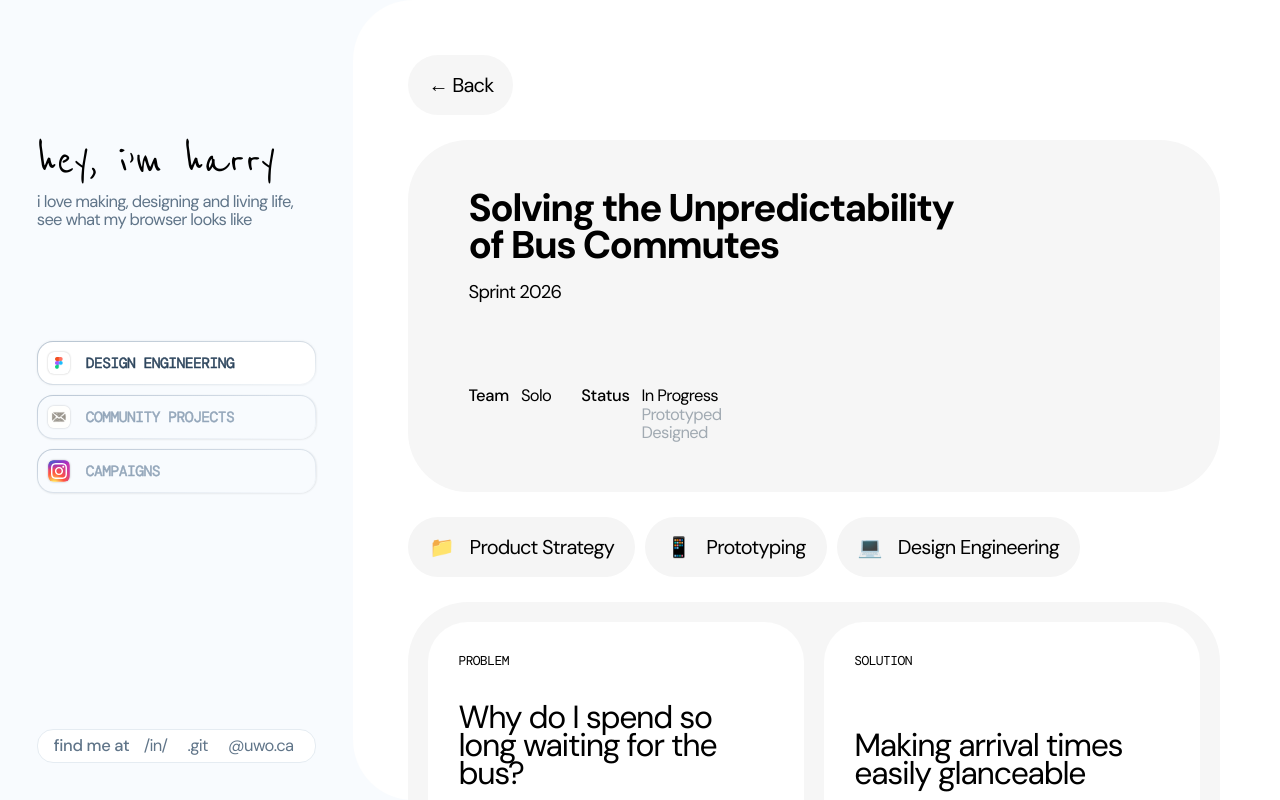
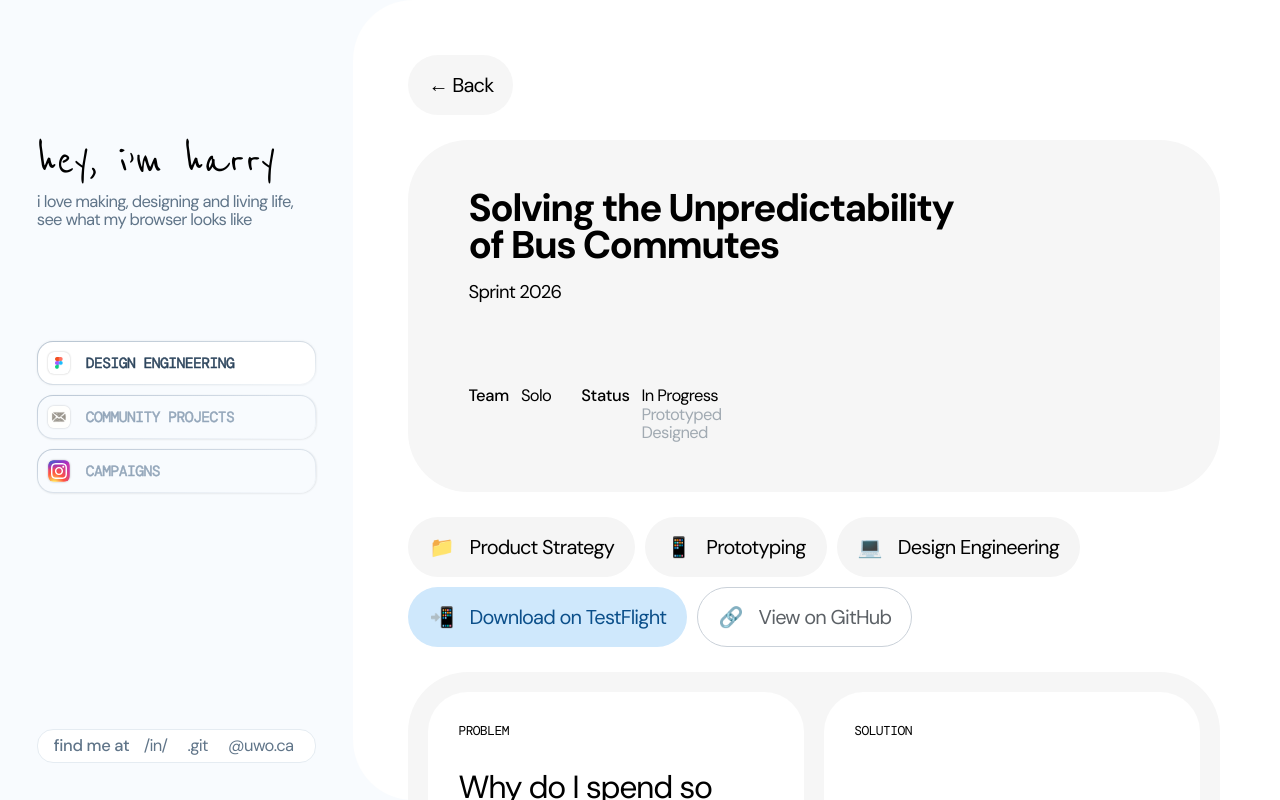
Before and after one commit to harryyangzy/portfoliov2, a React (Vite) app: page /work/stumbl in a window 1280 px wide. Built offline with nearby package versions, Linux system fonts and the light colour scheme; a web font is replaced by a local one.

Commit message:
Add TestFlight and GitHub links to the Stumbl case study.

```diff
--- a/src/StumblCaseStudyPage.tsx
+++ b/src/StumblCaseStudyPage.tsx
@@ -68,6 +68,22 @@ export default function StumblCaseStudyPage() {
             <span className="stush-skill">
               <span aria-hidden>💻</span> Design Engineering
             </span>
+            <a
+              className="stush-skill stumbl-testflight"
+              href="https://testflight.apple.com/join/MueHNP7M"
+              target="_blank"
+              rel="noreferrer noopener"
+            >
+              <span aria-hidden>📲</span> Download on TestFlight
+            </a>
+            <a
+              className="stush-skill stumbl-github"
+              href="https://github.com/harryyangzy/stumbl"
+              target="_blank"
+              rel="noreferrer noopener"
+            >
+              <span aria-hidden>🔗</span> View on GitHub
+            </a>
           </div>
 
           <div className="stush-stack">
--- a/src/stumblCaseStudy.css
+++ b/src/stumblCaseStudy.css
@@ -34,6 +34,32 @@
 .stumbl .stush-skills {
   margin-top: 25px;
   margin-bottom: 25px;
+}
+
+.stumbl-testflight {
+  background: #cfe8fc;
+  color: #0b4f8a;
+  text-decoration: none;
+  border-color: transparent;
+}
+
+.stumbl-testflight:hover {
+  background: #b7dcfa;
+  border-color: #93c5f0;
+  color: #0b4f8a;
+}
+
+.stumbl-github {
+  background: transparent;
+  color: #5c6166;
+  border: 1px solid #cad1d9;
+  text-decoration: none;
+}
+
+.stumbl-github:hover {
+  background: transparent;
+  border-color: #93a6ba;
+  color: #000;
 }
 
 .stumbl .coeur-card-title {
```
